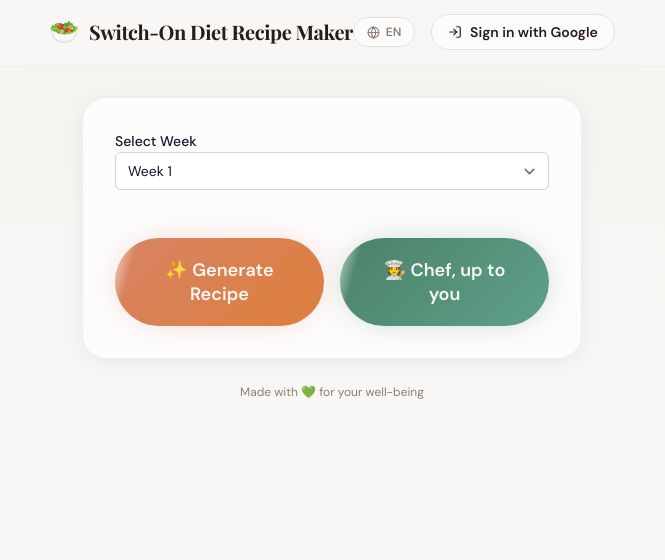
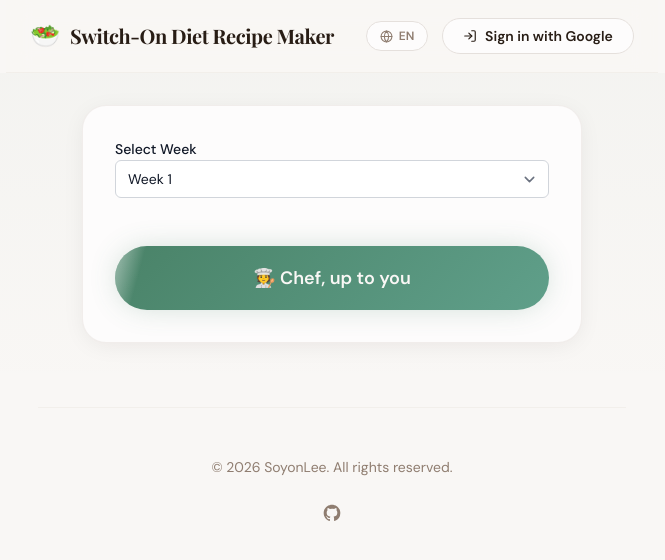
Before and after one commit to samtaitai/diet-recipe-maker, a React (Vite) app: page / in a window 1280 px wide. Shown: the top 560 px of the page, without its empty margins (308-973 px from the left). Built offline with nearby package versions, Linux system fonts and the light colour scheme; no server answers; a web font is replaced by a local one.

Commit message:
Refine sign in button

```diff
--- a/src/App.css
+++ b/src/App.css
@@ -94,7 +94,7 @@ h6 {
     z-index: 50;
     width: 100%;
     border-bottom: 1px solid hsl(30 15% 88% / 0.4);
-    background-color: hsla(30, 25%, 97%, 0.8);
+    background-color: hsla(30, 25%, 97%, 0.82);
     backdrop-filter: blur(12px);
     -webkit-backdrop-filter: blur(12px);
     transition: all 0.3s ease;
@@ -103,7 +103,7 @@ h6 {
 .app-header-container {
     margin: 0 auto;
     display: flex;
-    height: 4rem;
+    height: 4.5rem;
     max-width: 42rem;
     align-items: center;
     justify-content: space-between;
@@ -116,6 +116,8 @@ h6 {
     gap: 0.625rem;
     text-decoration: none;
     cursor: pointer;
+    margin-right: 2rem;
+    /* Feedback 1: Right margin */
 }
 
 .app-header-logo-icon {
@@ -133,7 +135,7 @@ h6 {
 .app-header-right {
     display: flex;
     align-items: center;
-    gap: 1rem;
+    gap: 0.875rem;
 }
 
 .lang-badge {
@@ -157,39 +159,111 @@ h6 {
     color: var(--text-main);
 }
 
-.user-email {
-    display: none;
+/* User Profile & Dropdown */
+.user-profile-container {
+    position: relative;
+    display: flex;
+    align-items: center;
+}
+
+.user-avatar {
+    width: 36px;
+    height: 36px;
+    border-radius: 50%;
+    background: var(--gradient-sage);
+    color: white;
+    display: flex;
+    align-items: center;
+    justify-content: center;
+    font-weight: 700;
     font-size: 0.875rem;
-    color: var(--muted-fg);
-    white-space: nowrap;
+    cursor: pointer;
+    border: 2px solid white;
+    box-shadow: 0 2px 8px rgba(0, 0, 0, 0.1);
+    transition: transform 0.2s;
+    padding: 0;
+}
+
+.user-avatar:hover {
+    transform: scale(1.05);
+}
+
+.user-dropdown-menu {
+    position: absolute;
+    top: calc(100% + 12px);
+    right: 0;
+    width: 200px;
+    background: white;
+    border: 1px solid var(--border-color);
+    border-radius: 16px;
+    box-shadow: 0 10px 25px -5px rgba(0, 0, 0, 0.1);
+    overflow: hidden;
+    padding: 0.5rem;
+}
+
+.dropdown-header {
+    padding: 0.75rem 1rem;
+    border-bottom: 1px solid var(--border-color);
+    margin-bottom: 0.5rem;
+}
+
+.dropdown-email {
+    font-size: 0.75rem;
+    color: var(--text-secondary);
+    display: block;
     overflow: hidden;
     text-overflow: ellipsis;
-    max-width: 140px;
+    white-space: nowrap;
 }
 
-@media (min-width: 640px) {
-    .user-email {
-        display: inline;
-    }
+.dropdown-item {
+    width: 100%;
+    display: flex;
+    align-items: center;
+    gap: 0.75rem;
+    padding: 0.75rem 1rem;
+    font-size: 0.875rem;
+    font-weight: 500;
+    color: var(--text-main);
+    background: transparent;
+    border: none !important;
+    border-radius: 8px !important;
+    cursor: pointer;
+    transition: background 0.2s;
+    text-align: left;
 }
 
-.btn-signin,
-.btn-signout {
+.dropdown-item:hover {
+    background: var(--muted-bg) !important;
+    box-shadow: none !important;
+    color: var(--text-main) !important;
+}
+
+.dropdown-item.logout:hover {
+    background: #fee2e2 !important;
+    color: #ef4444 !important;
+}
+
+.dropdown-divider {
+    height: 1px;
+    background: var(--border-color);
+    margin: 0.25rem 0.5rem;
+}
+
+.btn-signin {
     display: inline-flex;
     align-items: center;
     gap: 0.5rem;
-    padding: 0.5rem 1rem !important;
+    padding: 0.5rem 1.25rem !important;
     font-size: 0.875rem !important;
     font-weight: 600 !important;
     border-radius: 9999px !important;
+    border: 1.5px solid var(--border-color) !important;
+    /* Feedback 2: Border/Outline */
+    background: var(--card-bg) !important;
+    color: var(--text-main) !important;
     transition: all 0.2s cubic-bezier(0.4, 0, 0.2, 1) !important;
     cursor: pointer;
-}
-
-.btn-signin {
-    border: 1px solid var(--border-color) !important;
-    background: var(--card-bg) !important;
-    color: var(--text-main) !important;
 }
 
 .btn-signin:hover {
@@ -197,17 +271,6 @@ h6 {
     border-color: var(--primary-color) !important;
     color: white !important;
     box-shadow: 0 4px 12px hsl(152 28% 40% / 0.2) !important;
-}
-
-.btn-signout {
-    background: transparent !important;
-    border: 1px solid transparent !important;
-    color: var(--text-secondary) !important;
-}
-
-.btn-signout:hover {
-    background-color: hsl(0 84% 60% / 0.05) !important;
-    color: hsl(0 84% 60%) !important;
 }
 
 /* ── Buttons (base) ── */
@@ -324,7 +387,7 @@ input[type="text"]:focus {
     background: var(--card-bg);
     border: 1px solid hsl(30 15% 88% / 0.5);
     border-radius: var(--radius-xl);
-    padding: 2rem;
+    padding: 3rem 2rem 2rem 2rem;
     margin-top: 2rem;
     box-shadow: var(--shadow-soft);
     animation: fade-up 0.5s ease-out forwards;
@@ -598,11 +661,48 @@ button.primary:hover {
 }
 
 /* ── Footer ── */
-footer {
+.app-footer {
     text-align: center;
-    padding: 1.5rem;
-    font-size: 0.75rem;
+    padding: 3rem 1.5rem;
+    font-size: 0.875rem;
     color: var(--muted-fg);
+    border-top: 1px solid hsl(30 15% 88% / 0.4);
+    margin-top: 4rem;
+}
+
+.footer-content {
+    max-width: 42rem;
+    margin: 0 auto;
+    display: flex;
+    flex-direction: column;
+    align-items: center;
+    gap: 1rem;
+}
+
+.footer-content p {
+    margin: 0;
+}
+
+.footer-links {
+    display: flex;
+    align-items: center;
+    justify-content: center;
+    gap: 1rem;
+}
+
+.footer-link {
+    color: var(--muted-fg);
+    transition: all 0.2s ease;
+    display: flex;
+    align-items: center;
+    padding: 0.5rem;
+    border-radius: 50%;
+    background: transparent;
+}
+
+.footer-link:hover {
+    color: var(--primary-color);
+    background: var(--muted-bg);
 }
 
 /* ═══════════════════════════════════
@@ -816,6 +916,22 @@ footer {
 .favorite-float-label {
     font-size: 0.875rem;
     font-weight: 600;
+}
+
+.favorite-float-btn.logged-out {
+    opacity: 0.5;
+    background: #f5f5f4;
+    cursor: pointer;
+}
+
+.favorite-float-btn.logged-out .favorite-float-icon {
+    color: #a8a29e;
+}
+
+.favorite-float-btn.logged-out:hover {
+    transform: none;
+    box-shadow: 0 4px 12px rgba(0, 0, 0, 0.05);
+    border-color: var(--border-color);
 }
 
 /* ═══════════════════════════════════
--- a/src/App.jsx
+++ b/src/App.jsx
@@ -88,7 +88,7 @@ function App() {
   }, []);
 
   const handleGenerate = async (week, isChefMode = false) => {
-    if (!user) {
+    if (!isChefMode && !user) {
       alert("Please sign in first.");
       return;
     }
@@ -233,6 +233,7 @@ function App() {
             onSubmit={handleGenerate}
             isLoading={loading}
             hasIngredients={ingredientList.length > 0}
+            isLoggedIn={!!user}
           />
 
           {error && <p style={{ color: 'red', textAlign: 'center', marginTop: '1rem' }}>{error}</p>}
@@ -243,6 +244,7 @@ function App() {
               onSaveFavorite={handleSaveFavorite}
               isFavorited={isFavorited}
               isSaving={isSavingFavorite}
+              isLoggedIn={!!user}
             />
           )}
 
@@ -278,8 +280,17 @@ function App() {
           <PrintView ref={printRef} recipe={recipe} activeLanguage={i18n.language} />
         </div>
 
-        <footer>
-          Made with 💚 for your well-being
+        <footer className="app-footer">
+          <div className="footer-content">
+            <p>{t('copyright', { year: new Date().getFullYear() })}</p>
+            <div className="footer-links">
+              <a href="#" className="footer-link" target="_blank" rel="noopener noreferrer" title="View on GitHub">
+                <svg viewBox="0 0 24 24" aria-hidden="true" width="20" height="20" fill="currentColor">
+                  <path d="M12 2C6.477 2 2 6.484 2 12.017c0 4.425 2.865 8.18 6.839 9.504.5.092.682-.217.682-.483 0-.237-.008-.868-.013-1.703-2.782.605-3.369-1.343-3.369-1.343-.454-1.158-1.11-1.466-1.11-1.466-.908-.62.069-.608.069-.608 1.003.07 1.531 1.032 1.531 1.032.892 1.53 2.341 1.088 2.91.832.092-.647.35-1.088.636-1.338-2.22-.253-4.555-1.113-4.555-4.951 0-1.093.39-1.988 1.029-2.688-.103-.253-.446-1.272.098-2.65 0 0 .84-.27 2.75 1.026A9.564 9.564 0 0112 6.844c.85.004 1.705.115 2.504.337 1.909-1.296 2.747-1.027 2.747-1.027.546 1.379.202 2.398.1 2.651.64.7 1.028 1.595 1.028 2.688 0 3.848-2.339 4.695-4.566 4.943.359.309.678.92.678 1.855 0 1.338-.012 2.419-.012 2.747 0 .268.18.58.688.482A10.019 10.019 0 0022 12.017C22 6.484 17.522 2 12 2z"></path>
+                </svg>
+              </a>
+            </div>
+          </div>
         </footer>
       </div>
     </>
--- a/src/components/AppHeader.jsx
+++ b/src/components/AppHeader.jsx
@@ -1,10 +1,13 @@
-import { Globe, LogIn } from "lucide-react";
+import { useState, useRef, useEffect } from "react";
+import { Globe, LogIn, Heart, LogOut } from "lucide-react";
 import { useTranslation } from "react-i18next";
 import { signInWithPopup, signOut } from "firebase/auth";
 import { auth, googleProvider } from "../services/firebase";
 
 const AppHeader = ({ user }) => {
     const { t, i18n } = useTranslation();
+    const [isMenuOpen, setIsMenuOpen] = useState(false);
+    const menuRef = useRef(null);
 
     const handleLogin = async () => {
         try {
@@ -17,6 +20,7 @@ const AppHeader = ({ user }) => {
     const handleLogout = async () => {
         try {
             await signOut(auth);
+            setIsMenuOpen(false);
         } catch (error) {
             console.error("Logout failed", error);
         }
@@ -27,7 +31,31 @@ const AppHeader = ({ user }) => {
         i18n.changeLanguage(nextLang);
     };
 
+    const scrollToFavorites = () => {
+        const element = document.querySelector(".favorites-panel");
+        if (element) {
+            element.scrollIntoView({ behavior: "smooth" });
+        }
+        setIsMenuOpen(false);
+    };
+
     const currentLang = i18n.language.toUpperCase();
+
+    const getInitials = (email) => {
+        if (!email) return "?";
+        return email[0].toUpperCase();
+    };
+
+    // Close menu when clicking outside
+    useEffect(() => {
+        const handleClickOutside = (event) => {
+            if (menuRef.current && !menuRef.current.contains(event.target)) {
+                setIsMenuOpen(false);
+            }
+        };
+        document.addEventListener("mousedown", handleClickOutside);
+        return () => document.removeEventListener("mousedown", handleClickOutside);
+    }, []);
 
     return (
         <header className="app-header">
@@ -49,14 +77,32 @@ const AppHeader = ({ user }) => {
                     </button>
 
                     {user ? (
-                        <>
-                            <span className="user-email">
-                                {user.email}
-                            </span>
-                            <button className="btn-signout" onClick={handleLogout}>
-                                {t('logout') || "Sign out"}
+                        <div className="user-profile-container" ref={menuRef}>
+                            <button
+                                className="user-avatar"
+                                onClick={() => setIsMenuOpen(!isMenuOpen)}
+                                title={user.email}
+                            >
+                                {getInitials(user.email)}
                             </button>
-                        </>
+
+                            {isMenuOpen && (
+                                <div className="user-dropdown-menu animate-fade-up">
+                                    <div className="dropdown-header">
+                                        <span className="dropdown-email">{user.email}</span>
+                                    </div>
+                                    <button className="dropdown-item" onClick={scrollToFavorites}>
+                                        <Heart size={16} />
+                                        {t('favorites_title') || "Favourites"}
+                                    </button>
+                                    <div className="dropdown-divider"></div>
+                                    <button className="dropdown-item logout" onClick={handleLogout}>
+                                        <LogOut size={16} />
+                                        {t('logout') || "Sign out"}
+                                    </button>
+                                </div>
+                            )}
+                        </div>
                     ) : (
                         <button className="btn-signin" onClick={handleLogin}>
                             <LogIn size={14} />
--- a/src/components/DietForm.jsx
+++ b/src/components/DietForm.jsx
@@ -1,7 +1,7 @@
 import React, { useState } from 'react';
 import { useTranslation } from "react-i18next";
 
-const DietForm = ({ week, onWeekChange, onSubmit, isLoading, hasIngredients }) => {
+const DietForm = ({ week, onWeekChange, onSubmit, isLoading, hasIngredients, isLoggedIn }) => {
     const { t } = useTranslation();
 
     const handleSubmit = (e) => {
@@ -26,6 +26,7 @@ const DietForm = ({ week, onWeekChange, onSubmit, isLoading, hasIngredients }) =
             </label>
 
             <div style={{ display: 'flex', gap: '1rem', marginTop: '1.5rem' }}>
+                {isLoggedIn && (
                     <button
                         type="button"
                         onClick={() => onSubmit(week, false)}
@@ -35,6 +36,7 @@ const DietForm = ({ week, onWeekChange, onSubmit, isLoading, hasIngredients }) =
                     >
                         {isLoading ? (t('generating') || "Generating...") : (`✨ ${t('generate_button') || "Generate Recipe"}`)}
                     </button>
+                )}
 
                 <button
                     type="button"
--- a/src/components/RecipeDisplay.jsx
+++ b/src/components/RecipeDisplay.jsx
@@ -1,10 +1,18 @@
 import React from 'react';
 import { useTranslation } from "react-i18next";
 
-const RecipeDisplay = ({ recipe, onDownloadPdf, onSaveFavorite, isFavorited, isSaving }) => {
+const RecipeDisplay = ({ recipe, onDownloadPdf, onSaveFavorite, isFavorited, isSaving, isLoggedIn }) => {
   const { t } = useTranslation();
 
   if (!recipe) return null;
+
+  const handleSaveClick = () => {
+    if (!isLoggedIn) {
+      alert(t('signin_to_save') || "Sign in to save this recipe");
+      return;
+    }
+    onSaveFavorite();
+  };
 
   const shareText = encodeURIComponent(`Check out this recipe: ${recipe.title} #SwitchOnDiet`);
   const shareUrl = "https://twitter.com/intent/tweet?text=" + shareText;
@@ -13,17 +21,17 @@ const RecipeDisplay = ({ recipe, onDownloadPdf, onSaveFavorite, isFavorited, isS
     <div className="recipe-display" style={{ marginTop: '2rem', padding: '2rem', maxWidth: '800px', margin: '2rem auto', position: 'relative' }}>
       {/* US-6: Floating Favourite Button */}
       <button
-        className={`favorite-float-btn ${isFavorited ? 'favorited' : ''}`}
-        onClick={onSaveFavorite}
+        className={`favorite-float-btn ${isFavorited ? 'favorited' : ''} ${!isLoggedIn ? 'logged-out' : ''}`}
+        onClick={handleSaveClick}
         disabled={isSaving || isFavorited}
-        title={isFavorited ? t('favorites_saved') : t('favorites_save')}
+        title={!isLoggedIn ? t('signin_to_save') : (isFavorited ? t('favorites_saved') : t('favorites_save'))}
         aria-label={isFavorited ? t('favorites_saved') : t('favorites_save')}
       >
         <span className="favorite-float-icon">{isFavorited ? '♥' : '♡'}</span>
         <span className="favorite-float-label">{isFavorited ? t('favorites_saved') : t('favorites_save')}</span>
       </button>
 
-      <header style={{ textAlign: 'center', marginBottom: '2rem' }}>
+      <header style={{ textAlign: 'center', marginBottom: '2rem', paddingTop: '2.5rem' }}>
         <h2 style={{ fontSize: '2.5rem', marginBottom: '0.5rem', color: '#1c1917' }}>{recipe.title}</h2>
         {recipe.health_benefit && (
           <p style={{ fontSize: '1.2rem', color: '#10b981', fontStyle: 'italic', margin: 0 }}>
@@ -43,7 +51,11 @@ const RecipeDisplay = ({ recipe, onDownloadPdf, onSaveFavorite, isFavorited, isS
           {Object.entries(recipe.macros).map(([key, val]) => (
             <div key={key} className="macro-card" style={{ background: '#fafaf9', padding: '1rem', borderRadius: '16px', textAlign: 'center', border: '1px solid #e7e5e4' }}>
               <span style={{ display: 'block', fontSize: '0.8rem', color: '#78716c', textTransform: 'uppercase' }}>{key}</span>
-              <strong style={{ display: 'block', fontSize: '1.2rem', color: '#10b981' }}>{val}</strong>
+              <strong style={{ display: 'block', fontSize: '1.2rem', color: '#10b981' }}>
+                {typeof val === 'string'
+                  ? val.split(' ').map(word => (word.length > 5 && !/\d/.test(word)) ? 'About' : word).join(' ')
+                  : val}
+              </strong>
             </div>
           ))}
         </div>
--- a/src/locales/en.json
+++ b/src/locales/en.json
@@ -71,5 +71,7 @@
     "category_vegetables": "Vegetables",
     "category_grains": "Grains",
     "category_fats": "Healthy Fats",
-    "category_boosters": "Flavour Boosters"
+    "category_boosters": "Flavour Boosters",
+    "copyright": "© {{year}} SoyonLee. All rights reserved.",
+    "signin_to_save": "Sign in to save this recipe"
 }
--- a/src/locales/ko.json
+++ b/src/locales/ko.json
@@ -71,5 +71,7 @@
     "category_vegetables": "채소류",
     "category_grains": "곡류",
     "category_fats": "건강한 지방",
-    "category_boosters": "풍미 더하기"
+    "category_boosters": "풍미 더하기",
+    "copyright": "© {{year}} 이소연. 모든 권리 보유.",
+    "signin_to_save": "레시피를 저장하려면 로그인하세요"
 }
--- a/src/services/api.js
+++ b/src/services/api.js
@@ -1,21 +1,28 @@
 import { auth, db } from "./firebase";
 import { doc, getDoc, setDoc } from "firebase/firestore";
 
-const getAuthToken = async () => {
+const getAuthToken = async (optional = false) => {
   const user = auth.currentUser;
-  if (!user) throw new Error("User not authenticated");
+  if (!user) {
+    if (optional) return null;
+    throw new Error("User not authenticated");
+  }
   return user.getIdToken();
 };
 
 export const generateRecipeAPI = async (week, ingredients) => {
-  const token = await getAuthToken();
+  const token = await getAuthToken(true);
+
+  const headers = {
+    "Content-Type": "application/json",
+  };
+  if (token) {
+    headers["Authorization"] = `Bearer ${token}`;
+  }
 
   const response = await fetch("/api/generateRecipe", {
     method: "POST",
-    headers: {
-      "Content-Type": "application/json",
-      "Authorization": `Bearer ${token}`
-    },
+    headers,
     body: JSON.stringify({ week, ingredients })
   });
 
```
Also changed, not shown: references/TDD.md (+4 -1 lines), 1 other file (tests, documents, lock files or other folders). Lines whose indentation alone changed are shown as unchanged.
